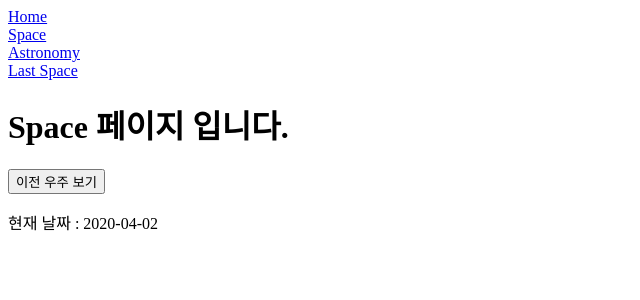
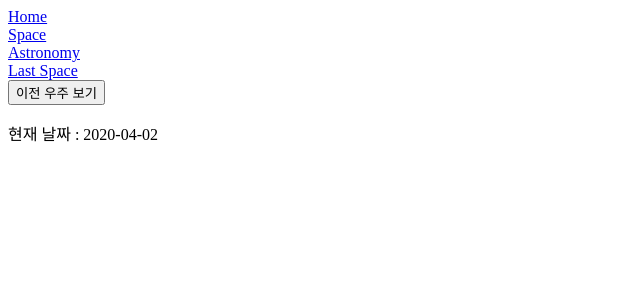
Before and after one commit to JennyOh1004/Astronomy-react-redux, a React app: page /lastSpace in a window 1280 px wide. Shown: the top 300 px of the page, without its empty margins (0-640 px from the left). Built offline with nearby package versions, Linux system fonts and the light colour scheme; no server answers.

Commit message:
LastSpace.js 파일 Space 에서 분리

```diff
--- a/src/App.js
+++ b/src/App.js
@@ -2,6 +2,7 @@ import React, { Component } from "react";
 import Astronomy from "./components/Astronomy";
 import Space from "./components/Space";
 import AstronomyCard from "./components/AstronomyCard";
+import LastSpace from "./components/LastSpace";
 import { BrowserRouter as Router, Link, Switch, Route } from "react-router-dom";
 class App extends Component {
   render() {
@@ -27,7 +28,7 @@ class App extends Component {
             <Space />
           </Route>
           <Route path="/lastSpace">
-            <Space />
+            <LastSpace />
           </Route>
           <Route path="/astronomy">
             <Astronomy />
--- a/src/components/Space.js
+++ b/src/components/Space.js
@@ -58,7 +58,7 @@ class Space extends Component {
     return (
       <div>
         <h1>Space 페이지 입니다.</h1>
-        <LastSpace />
+
         <h1>{title}</h1>
         <img src={img} alt={title}></img>
         <h3>{date}</h3>
```
